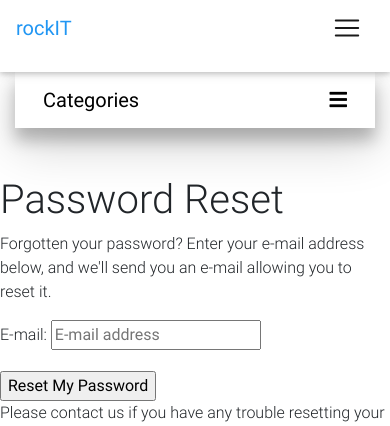
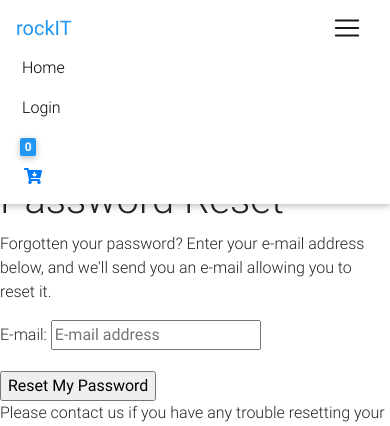
Before and after one commit to SergiuF89/ticketStore, a Django app: page /accounts/password/reset/ in a window 390 px wide, after a click that opens the changed part. Shown: the top 426 px of the page. Run offline with Django 3.2, Linux system fonts and the light colour scheme; some libraries are stand-ins or nearby versions.

Commit message:
changed navbar to fit mobile phones

```diff
--- a/templates/navbar.html
+++ b/templates/navbar.html
@@ -19,59 +19,38 @@
 
             <!-- Left -->
             <ul class="navbar-nav mr-auto">
-                {% comment %} <li class="nav-item active">
-            <a class="nav-link waves-effect" href="/">Home
-              <span class="sr-only">(current)</span>
-            </a>
-          </li>
-          <li class="nav-item">
-            <a class="nav-link waves-effect" href="/checkout">
-            Checkout</a>
-          </li> {% endcomment %}
+                <li class="nav-item">
+                    <a class="nav-link waves-effect" href="/">Home
+                        <span class="sr-only">(current)</span>
+                    </a>
+                </li>
+                {% if request.user.is_anonymous %}
+                    <li class="nav-item">
+                        <a class="nav-link waves-effect" href="{% url 'account_login' %}">Login</a>
+                    </li>
+                {% endif %}
+                {% if request.user.is_authenticated %}
+                    <li class="nav-item">
+                        <a class="nav-link waves-effect" href="{% url 'account_logout' %}">Logout</a>
+                    </li>
+                {% endif %}
+                {% if request.user.is_anonymouse %}
+                    <li class="nav-item">
+                        <a class="nav-link waves-effect" href="{% url 'account_signup' %}">Signup</a>
+                    </li>
+                {% endif %}
+                <li style="margin-top: 2px" class="pt-1"><span class="badge blue z-depth-1 ml-1"> {{ request.user|cart_item_count }} </span>
+                </li>
+                <li><a href="{% url 'core:order-summary' %}"><i style="margin-top: 2px" class=" ml-2 pt-2 fas fa-cart-arrow-down"></i></a></li>
+                {% for user in users %}
+                    {% if request.user.pk == user.pk %}
+                        <li class="nav-item">
+                            <a class="nav-link waves-effect" href="{% url 'core:profile-view' user.pk %}">Profile</a>
+                        </li>
+                    {% endif %}{% endfor %}
             </ul>
 
-            <!-- Right -->
-            <ul class="navbar-nav nav-flex-icons">
-                {% if request.user.is_authenticated %}
-                    <li class="nav-item">
-                        <a href="{% url 'core:order-summary' %}" class="nav-link waves-effect">
-                            <span class="badge blue z-depth-1 mr-1"> {{ request.user|cart_item_count }} </span>
-                            <i class="fas fa-cart-arrow-down"></i>
-                            <span class="clearfix d-none d-sm-inline-block"> Cart </span>
-                        </a>
-                    </li>
-                    <li class="nav-item">
-                        <a class="nav-link waves-effect" href="{% url 'account_logout' %}">
-                            <span class="clearfix d-none d-sm-inline-block"> Logout </span>
-                        </a>
-                    </li>
-                {% else %}
-                    <li class="nav-item">
-                        <a class="nav-link waves-effect" href="{% url 'account_login' %}">
-                            <span class="clearfix d-none d-sm-inline-block"> Login </span>
-                        </a>
-                    </li>
-                    <li class="nav-item">
-                        <a class="nav-link waves-effect" href="{% url 'account_signup' %}">
-                            <span class="clearfix d-none d-sm-inline-block"> Signup </span>
-                        </a>
-                    </li>
-                {% endif %}
-                <li class="nav-item ">
-                    {% for user in users %}
-                        {% if request.user.pk == user.pk %}
-                            <a class="nav-link waves-effect" href="{% url 'core:profile-view' user.pk %}">
-                                <span class="clearfix d-none d-sm-inline-block"> <i class="fas fa-user"></i> </span>
-                            </a>
-                            </li>
-                            <li class="nav-item ">
-                                <a class="nav-link waves-effect" href="{% url 'core:profile-view' user.pk %}">
-                                    <span class="clearfix d-none d-sm-inline-block"> {{ request.user.username }}</span>
-                                </a>
-                            </li>
-                        {% endif %}
-                    {% endfor %}
-            </ul>
+
 
         </div>
 
```
